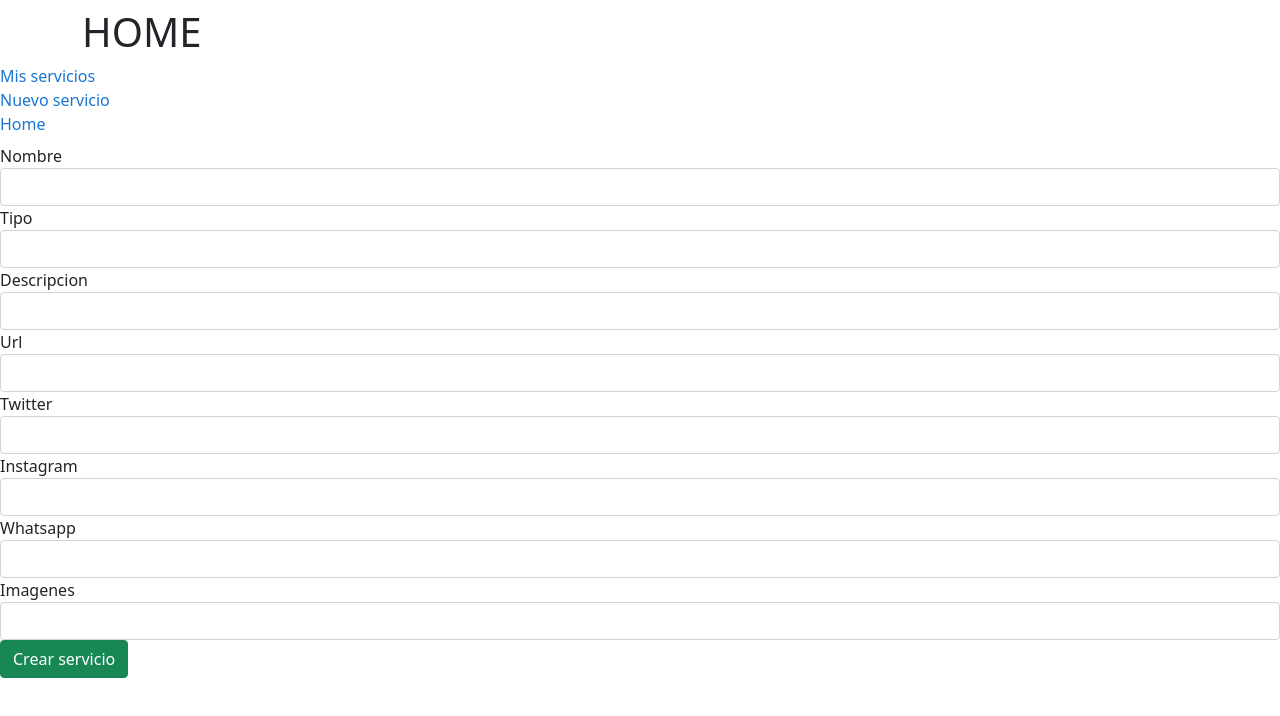
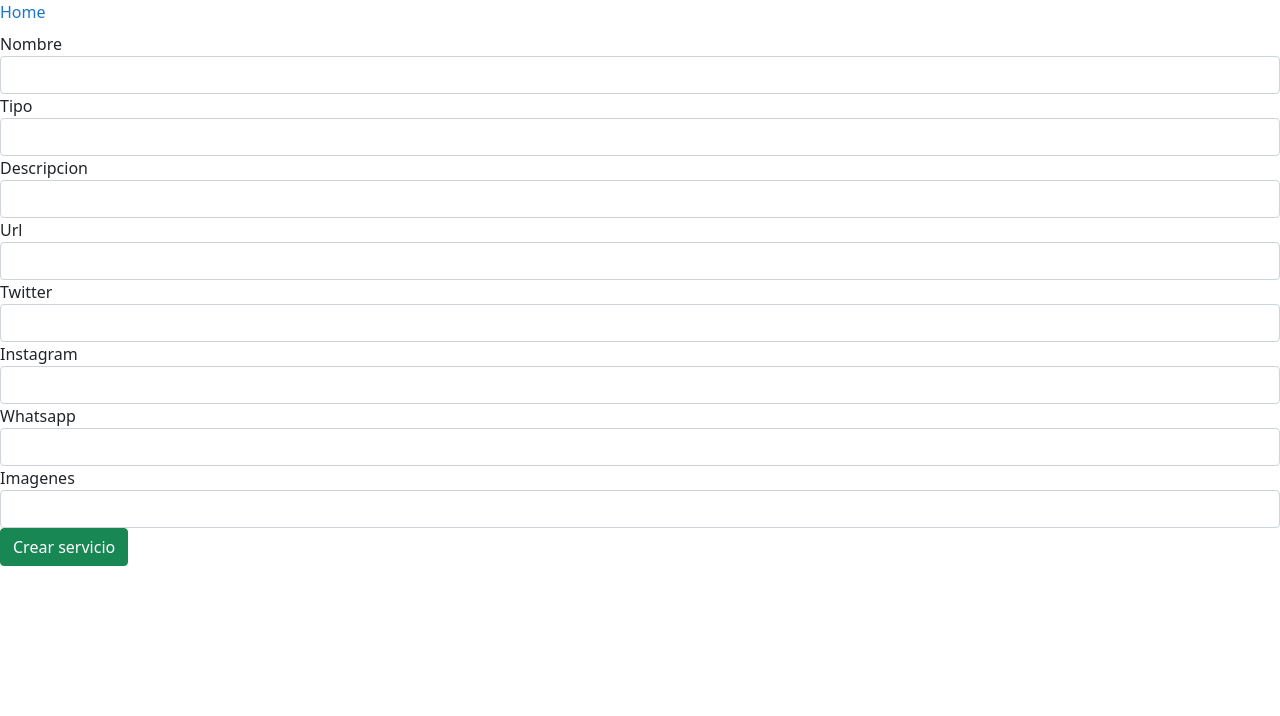
Before and after one commit to gastyciancio/AngularTTPS, an Angular app: page /nuevoServicio in a window 1280 px wide. Shown: the top 716 px of the page. Built offline with nearby package versions, Linux system fonts and the light colour scheme.

Commit message:
ordene el menu

```diff
--- a/src/app/app-routing.module.ts
+++ b/src/app/app-routing.module.ts
@@ -1,5 +1,7 @@
 import { NgModule } from '@angular/core';
 import { RouterModule, Routes } from '@angular/router';
+import { HomeComponent } from './home/home/home.component';
+import { LoginComponent } from './login/loginRegister/login.component';
 import { NuevoServicioComponent } from './servicios/servicio/newServicio/nuevo-servicio/nuevo-servicio.component';
 import { ServicioComponent } from './servicios/servicio/servicio.component';
 
@@ -7,6 +9,9 @@ const routes: Routes = [
 
   { path: 'servicios', component: ServicioComponent,pathMatch: 'full'},
   { path: 'nuevoServicio', component: NuevoServicioComponent,pathMatch: 'full'},
+  { path: 'home', component: HomeComponent,pathMatch: 'full'},
+  { path: '**', component: LoginComponent,pathMatch: 'full'},
+
 
 
 
--- a/src/app/app.component.html
+++ b/src/app/app.component.html
@@ -1,15 +1,2 @@
-
-<div class="container" >
-  <h1>HOME</h1>
-</div>
-
-
-<nav>
-  <a [routerLink]="['/servicios']">Mis servicios</a>
-  <br>
-  <a [routerLink]="['/nuevoServicio']">Nuevo servicio</a>
-  <br>
-  <a [routerLink]="['/']">Home</a>
-</nav>
 
 <router-outlet></router-outlet>
--- a/src/app/app.module.ts
+++ b/src/app/app.module.ts
@@ -8,12 +8,16 @@ import { AppRoutingModule } from './app-routing.module';
 import { AppComponent } from './app.component';
 import { ServicioComponent } from './servicios/servicio/servicio.component';
 import { NuevoServicioComponent } from './servicios/servicio/newServicio/nuevo-servicio/nuevo-servicio.component';
+import { HomeComponent } from './home/home/home.component';
+import { LoginComponent } from './login/loginRegister/login.component';
 
 @NgModule({
   declarations: [
     AppComponent,
     ServicioComponent,
-    NuevoServicioComponent
+    NuevoServicioComponent,
+    HomeComponent,
+    LoginComponent
 
   ],
   imports: [
--- /dev/null
+++ b/src/app/home/home/home.component.html
@@ -0,0 +1,7 @@
+<nav>
+
+    <a [routerLink]="['/servicios']">Mis servicios</a>
+    <br>
+    <a [routerLink]="['/nuevoServicio']">Nuevo servicio</a>
+
+</nav>
--- /dev/null
+++ b/src/app/home/home/home.component.ts
@@ -0,0 +1,15 @@
+import { Component, OnInit } from '@angular/core';
+
+@Component({
+  selector: 'app-home',
+  templateUrl: './home.component.html',
+  styleUrls: ['./home.component.css']
+})
+export class HomeComponent implements OnInit {
+
+  constructor() { }
+
+  ngOnInit(): void {
+  }
+
+}
--- /dev/null
+++ b/src/app/login/loginRegister/login.component.html
@@ -0,0 +1,4 @@
+
+<div class="container" >
+    <h1>LOGIN Y REGISTER ACA</h1>
+  </div>
--- /dev/null
+++ b/src/app/login/loginRegister/login.component.ts
@@ -0,0 +1,15 @@
+import { Component, OnInit } from '@angular/core';
+
+@Component({
+  selector: 'app-login',
+  templateUrl: './login.component.html',
+  styleUrls: ['./login.component.css']
+})
+export class LoginComponent implements OnInit {
+
+  constructor() { }
+
+  ngOnInit(): void {
+  }
+
+}
--- a/src/app/servicios/servicio/newServicio/nuevo-servicio/nuevo-servicio.component.html
+++ b/src/app/servicios/servicio/newServicio/nuevo-servicio/nuevo-servicio.component.html
@@ -1,3 +1,5 @@
+<a [routerLink]="['/home']">Home</a>
+<br>
 <h3> {{mensaje}}</h3>
 <form (ngSubmit)="onSubmit()" #servicioForm="ngForm">
     <div class="form-group">
--- a/src/app/servicios/servicio/servicio.component.html
+++ b/src/app/servicios/servicio/servicio.component.html
@@ -1,5 +1,6 @@
-
- <h3> {{mensaje}}</h3>
+<a [routerLink]="['/home']">Home</a>
+<br>
+<h3> {{mensaje}}</h3>
 <label>TUS SERVICIOS</label>
 <ul>
 <li *ngFor="let servicio of servicios"
```
Also changed, not shown: src/app/home/home/home.component.css (added), src/app/login/loginRegister/login.component.css (added), 2 other files (tests, documents, lock files or other folders).
